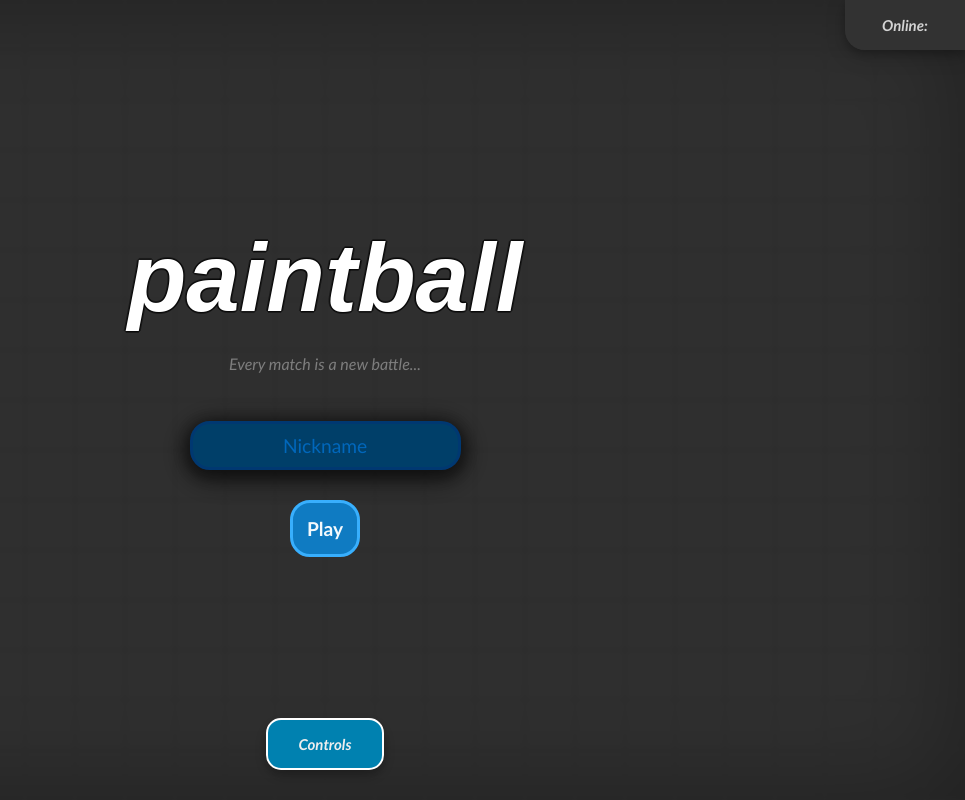
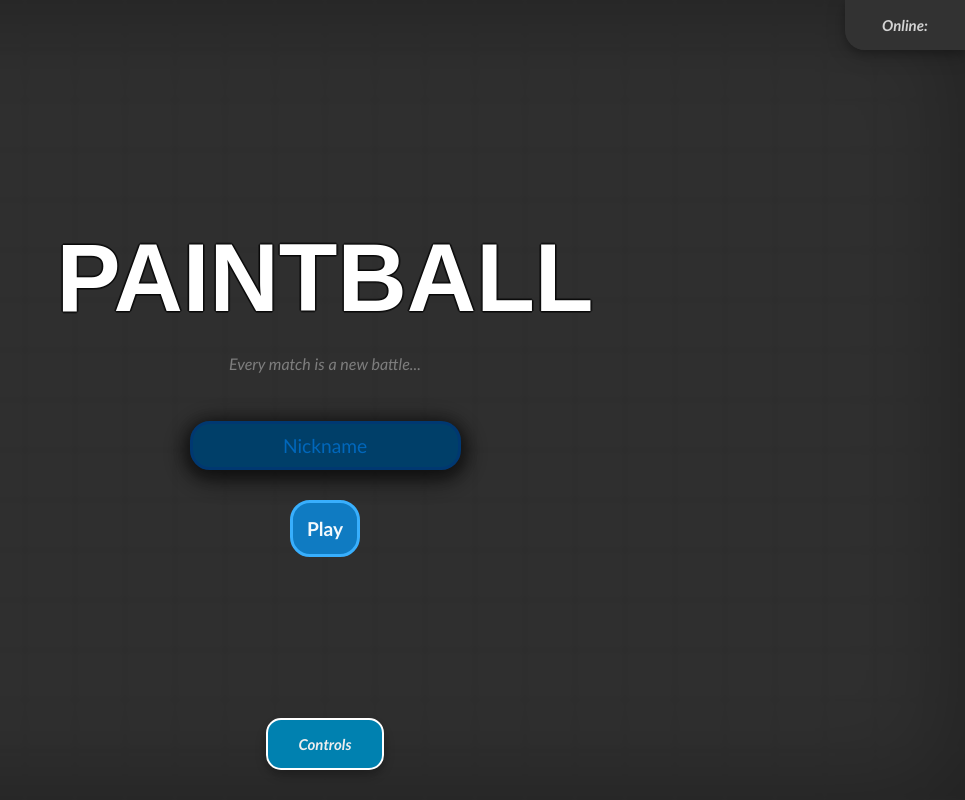
Before and after one commit to codeUp10/Paintball.io, a website: page public/index.html in a window 1280 px wide. Shown: the whole page, without its empty margins (315-1280 px from the left). Drawn offline with nearby package versions, Linux system fonts and the light colour scheme; no server answers.

Commit message:
css to h1 tag updated

```diff
--- a/public/index.html
+++ b/public/index.html
@@ -10,7 +10,7 @@
 </head>
 <body>
     <div id="titleScreen">
-        <h1 style="font-size: 6em; margin-bottom: 20px; margin-top: -20px; text-shadow: 2px 0 #00000070, -2px 0 #00000070, 0 2px #00000070, 0 -2px #00000070, 1px 1px #00000070, -1px -1px #00000070, 1px -1px #00000070, -1px 1px #00000070; font-family:Arial, Helvetica, sans-serif;"><span style="font-style: italic; color: #ffffff;">paintball</span></h1>
+        <h1 style="font-size: 6em; margin-bottom: 20px; margin-top: -20px; text-shadow: 2px 0 #00000070, -2px 0 #00000070, 0 2px #00000070, 0 -2px #00000070, 1px 1px #00000070, -1px -1px #00000070, 1px -1px #00000070, -1px 1px #00000070; font-family:Arial, Helvetica, sans-serif;"><span style="font-style: bold; color: #ffffff;">PAINTBALL</span></h1>
         <p id="textBelowTitle">Every match is a new battle...</p>
         <input type="text" id="nicknameInput" autocomplete="off" placeholder="Nickname" maxlength="15">
         <button id="playButton">Play</button>
```
